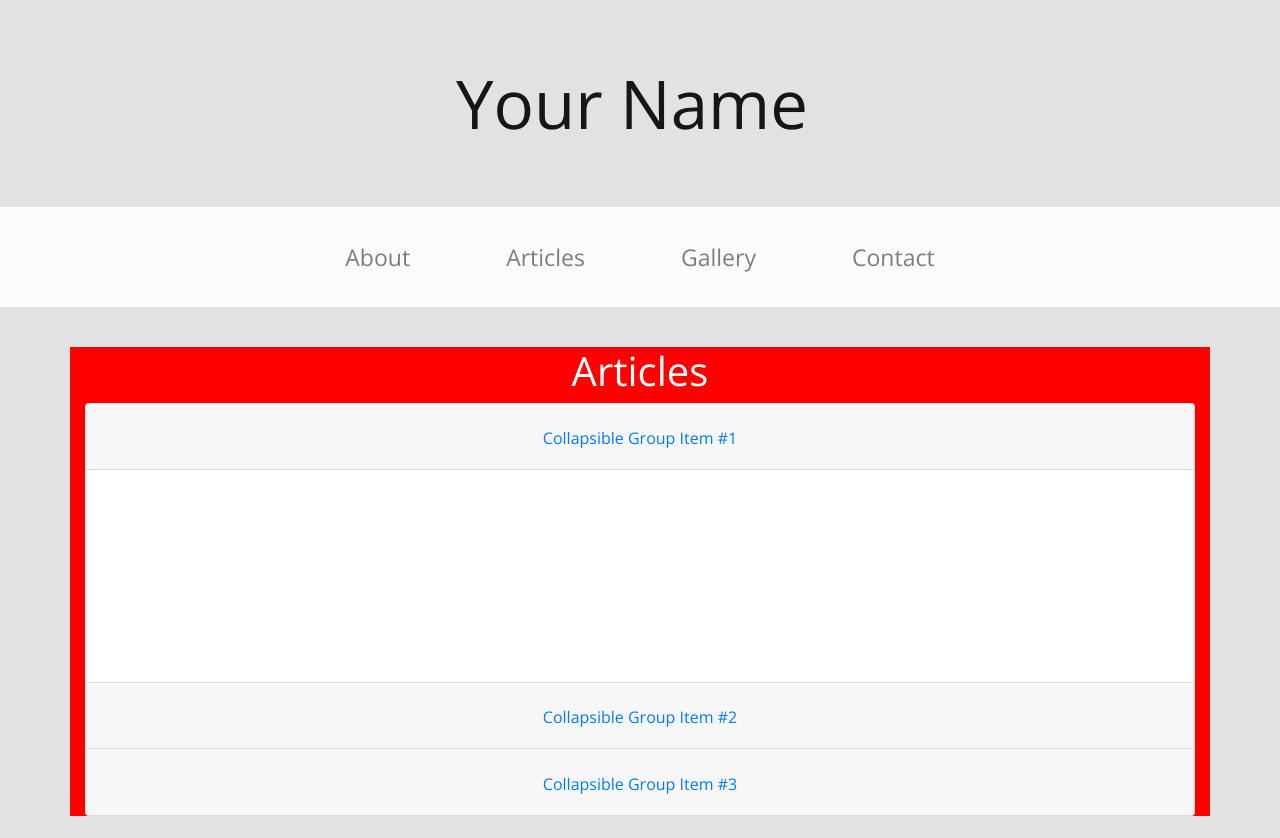
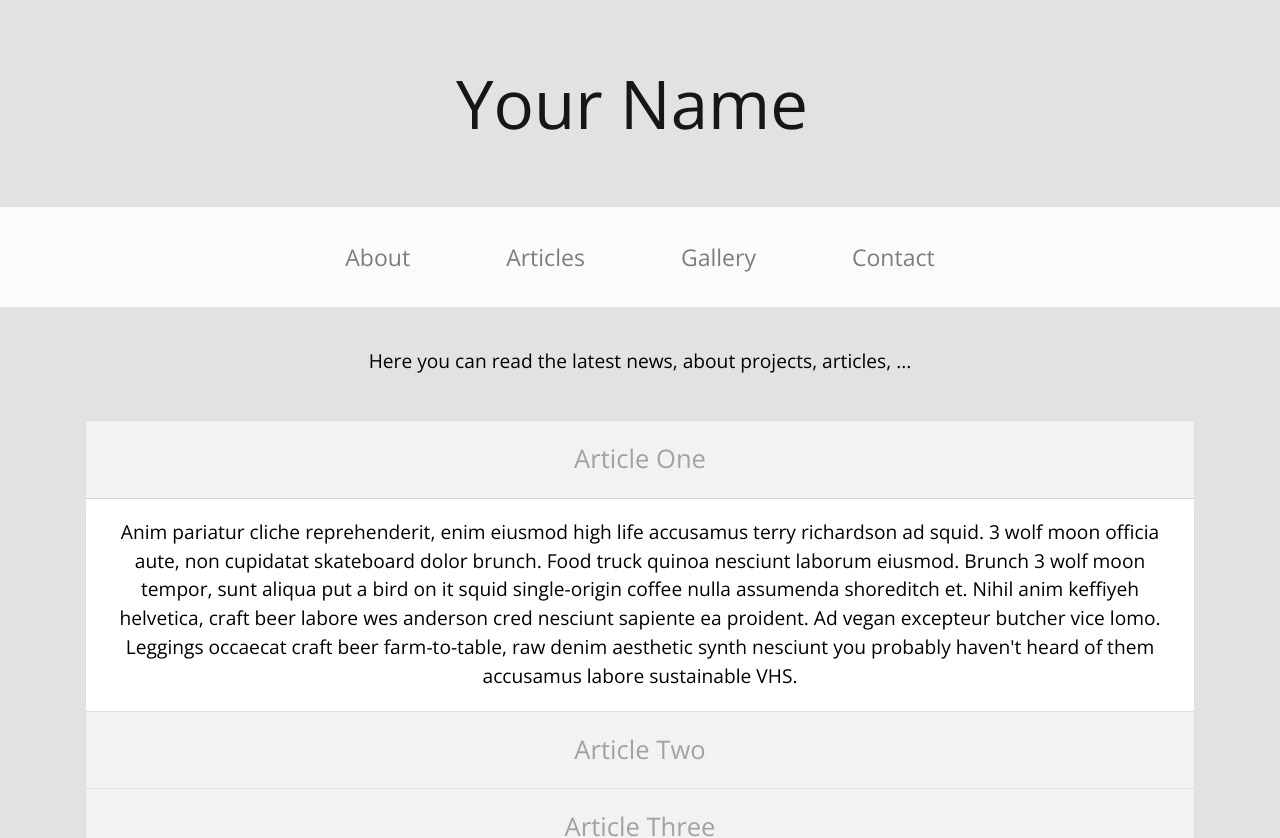
Before and after one commit to BitSchupser/portfolio_light, a Vue app: page /articles in a window 1280 px wide. Shown: the top 838 px of the page. Built offline with nearby package versions, Linux system fonts and the light colour scheme.

Commit message:
added basic articles template

```diff
--- a/src/components/Articles.vue
+++ b/src/components/Articles.vue
@@ -1,12 +1,13 @@
 <template>
     <div class="container">
-        <h1>Articles</h1>
+        <p>Here you can read the latest news, about projects, articles, ...</p>
+        <br />
         <div class="accordion" id="accordionExample">
             <div class="card">
                 <div class="card-header" id="headingOne">
                 <h2 class="mb-0">
                     <button class="btn btn-link" type="button" data-toggle="collapse" data-target="#collapseOne" aria-expanded="true" aria-controls="collapseOne">
-                    Collapsible Group Item #1
+                    Article One
                     </button>
                 </h2>
                 </div>
@@ -20,7 +21,7 @@
                 <div class="card-header" id="headingTwo">
                 <h2 class="mb-0">
                     <button class="btn btn-link collapsed" type="button" data-toggle="collapse" data-target="#collapseTwo" aria-expanded="false" aria-controls="collapseTwo">
-                    Collapsible Group Item #2
+                    Article Two
                     </button>
                 </h2>
                 </div>
@@ -34,7 +35,7 @@
                 <div class="card-header" id="headingThree">
                 <h2 class="mb-0">
                     <button class="btn btn-link collapsed" type="button" data-toggle="collapse" data-target="#collapseThree" aria-expanded="false" aria-controls="collapseThree">
-                    Collapsible Group Item #3
+                    Article Three
                     </button>
                 </h2>
                 </div>
@@ -48,18 +49,27 @@
     </div> <!-- end div container -->
 </template>
 
-<script>
-export default {
-    name: 'Articles'
-}
-</script>
 
 <style scoped>  /* Articles Style only */
     .container {
-        background-color: red;
-        width: 100%;
-        height: 100%;
-        color: #fff;
         text-align: center;
     }
+
+    .card-header {
+        background-color: #f2f2f2;
+    }
+
+    .btn {
+        font-size: 0.8em;
+        color: #a2a2a2;
+    }
+
+    .btn:hover {
+        color: #f4bc61;
+        text-decoration: none;
+    }
+
+    .collapsed {
+        text-decoration: none;
+    }
 </style>
```
